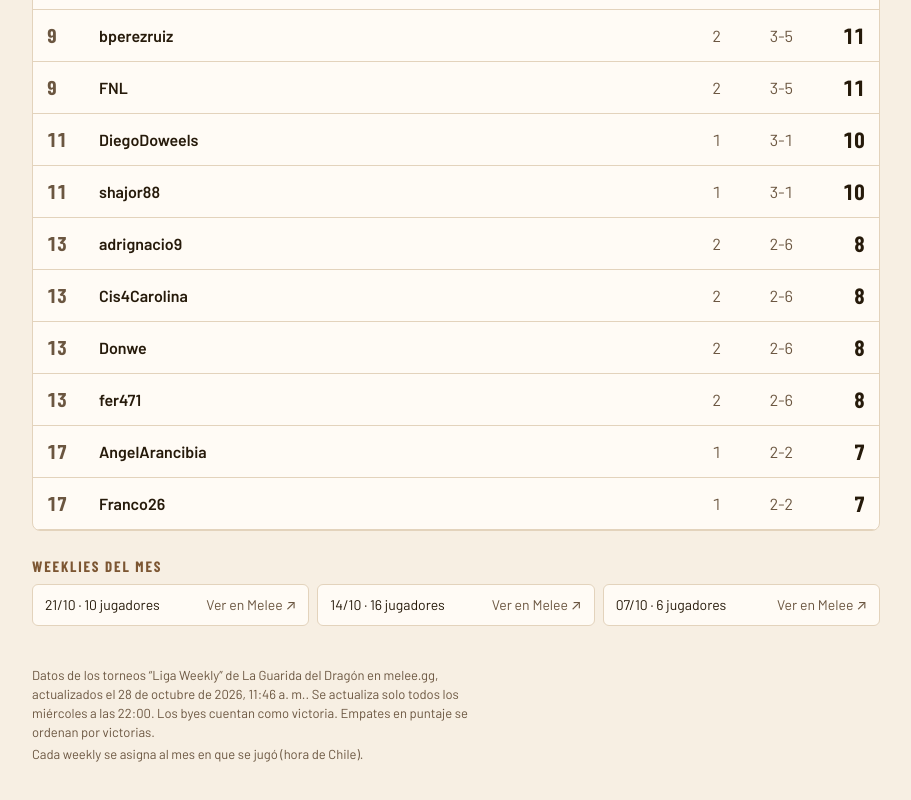
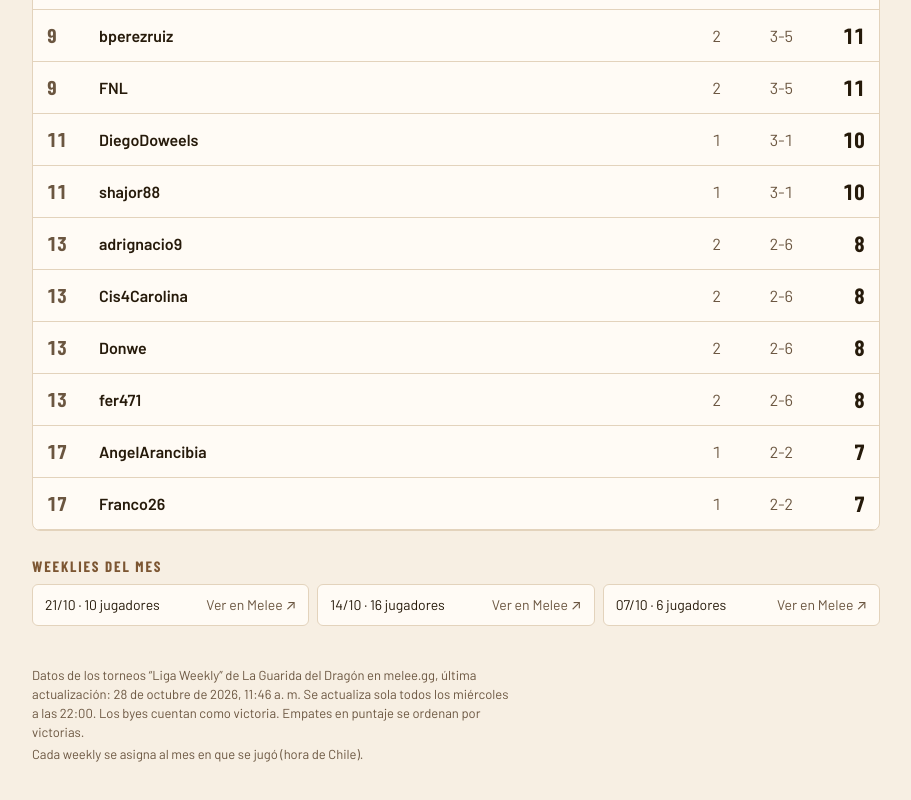
Before and after one commit to franciscogobantes-code/ranking-liga-guarida, a plain HTML site: page site/index.html in a window 1280 px wide. Shown: the part 700-1500 px from the top of the page, without its empty margins (184-1095 px from the left). Drawn offline with nearby package versions, Linux system fonts and the light colour scheme; a web font is replaced by a local one.

Commit message:
Ajustar texto de última actualización
Co-Authored-By: Claude Opus 5.5 <noreply@anthropic.com>
Claude-Session: https://claude.ai/code/session_01KXNV37zSN5tm2vC7DqLF1F

```diff
--- a/site/index.html
+++ b/site/index.html
@@ -117,7 +117,7 @@ img{max-width:100%}
     <ul id="weeks"></ul>
   </section>
   <footer>
-    <p>Datos de los torneos “Liga Weekly” de La Guarida del Dragón en melee.gg, actualizados el <span id="updated">—</span>. Se actualiza solo todos los miércoles a las 22:00. Los byes cuentan como victoria. Empates en puntaje se ordenan por victorias.</p>
+    <p>Datos de los torneos “Liga Weekly” de La Guarida del Dragón en melee.gg, última actualización: <span id="updated">—</span>. Se actualiza sola todos los miércoles a las 22:00. Los byes cuentan como victoria. Empates en puntaje se ordenan por victorias.</p>
     <p>Cada weekly se asigna al mes en que se jugó (hora de Chile).</p>
   </footer>
 </main>
@@ -176,7 +176,7 @@ fetch("data.json",{cache:"no-cache"}).then(r=>{if(!r.ok)throw new Error(r.status
   TOURNEYS=d.tournaments;TOURNEYS.forEach(t=>{t.l=local(t.date)});
   TOURNEYS.sort((a,b)=>a.date<b.date?-1:1);
   months=[...new Set(TOURNEYS.map(t=>t.l.key))];
-  document.getElementById("updated").textContent=new Date(d.updated).toLocaleString("es-CL",{timeZone:"America/Santiago",dateStyle:"long",timeStyle:"short"});
+  document.getElementById("updated").textContent=new Date(d.updated).toLocaleString("es-CL",{timeZone:"America/Santiago",dateStyle:"long",timeStyle:"short"}).replace(/\.$/,"");
   route();
 }).catch(()=>{document.getElementById("rows").innerHTML='<div class="empty">No se pudieron cargar los datos. Recarga la página en un momento.</div>'});
 </script>
```
